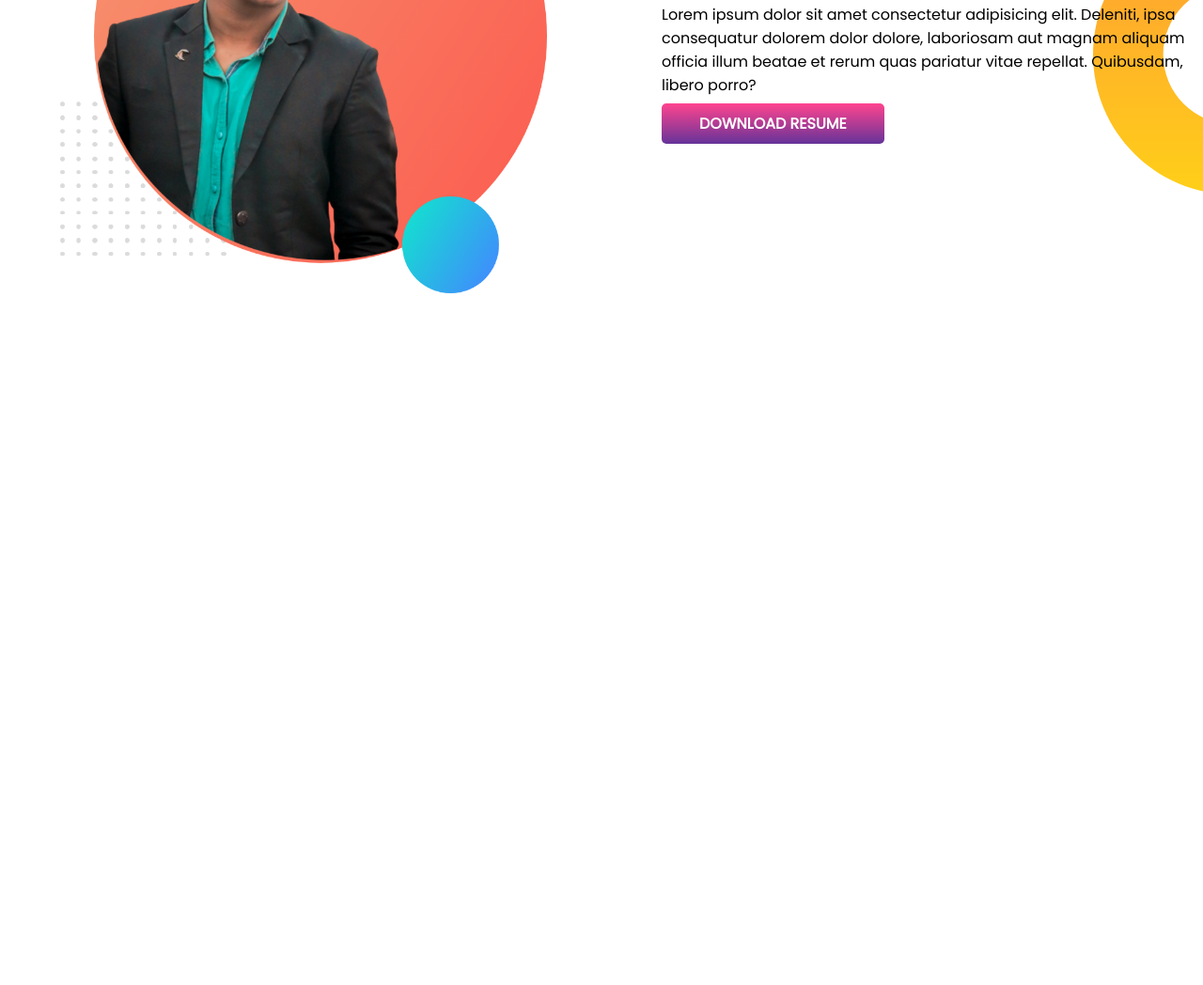
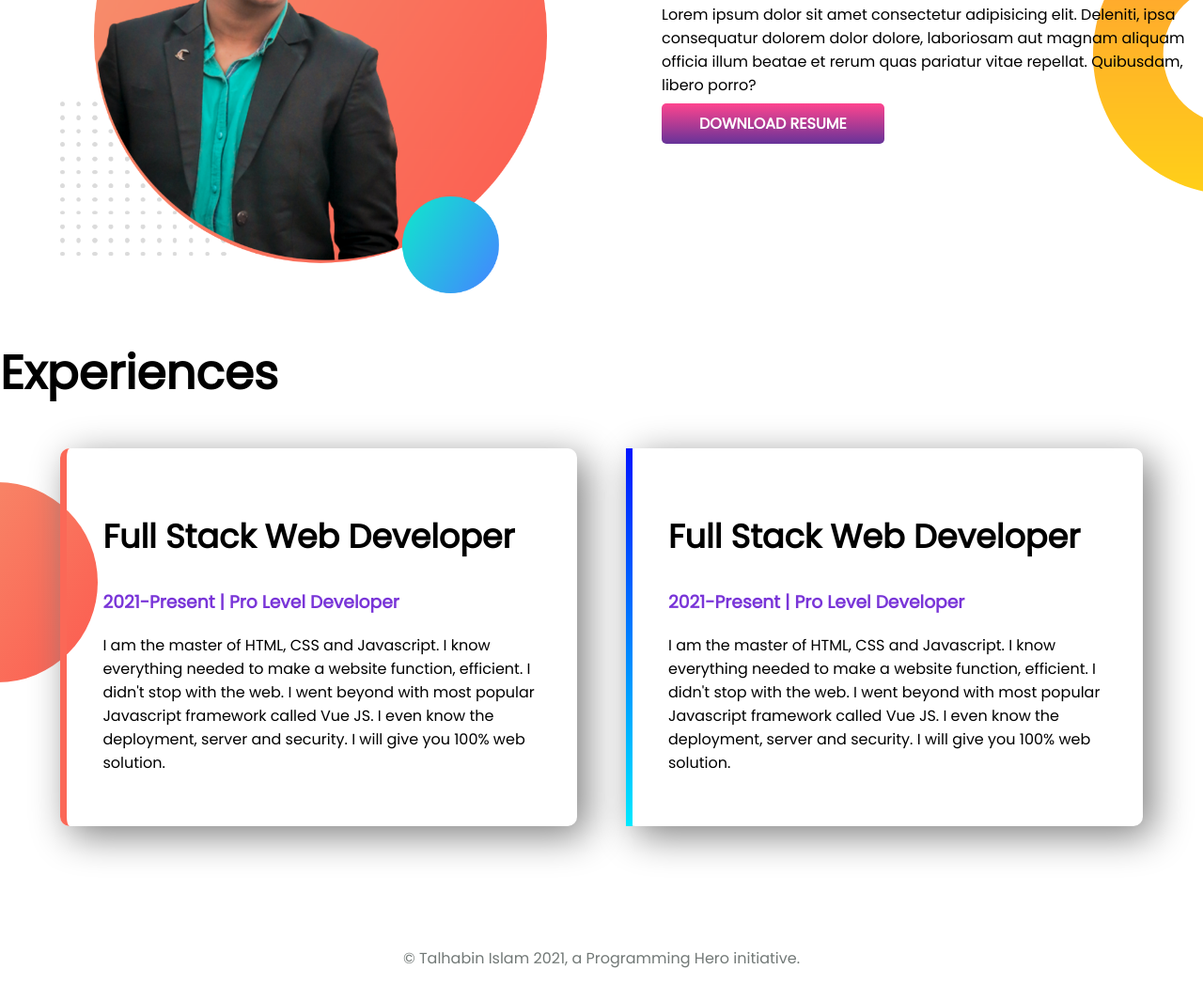
Before and after one commit to talhabinislamfarhad/portfolio, a plain HTML site: page index.html in a window 1280 px wide. Shown: the part 835-1883 px from the top of the page at 94% size. Before the commit the page ends 1154 px from the top, so only its background shows below. Drawn offline with Linux system fonts and the light colour scheme.

Commit message:
2nd commit

```diff
--- a/index.html
+++ b/index.html
@@ -13,10 +13,10 @@
 </head>
 
 <body>
-    <section class="one">
+    <section class="one flex-container">
         <div class="half-width">
             <h1>Welcome To </h1>
-            <h1> <span>Talhabin Islam</span> World!</h1>
+            <h1> <span class="color">Talhabin Islam</span> World!</h1>
             <h3>Professional Wordpress Developer</h3>
             <p>Lorem ipsum dolor sit amet consectetur adipisicing elit. Deleniti, ipsa consequatur dolorem dolor dolore,
                 laboriosam aut magnam aliquam officia illum beatae et rerum quas pariatur vitae repellat. Quibusdam,
@@ -29,7 +29,7 @@
             <img src="img/farhad2.png" alt="">
         </div>
     </section>
-    <section class="two">
+    <section class="two flex-container">
         <div class="half-width">
             <img src="img/farhad.png" alt="">
         </div>
@@ -44,6 +44,30 @@
                 href="https://www.linkedin.com/in/talhabin-islam-farhad-13b35117a/">DOWNLOAD RESUME</a>
         </div>
     </section>
+    <section class="three">
+        <h1>Experiences</h1>
+        <div class="flex-container item">
+            <div class="half-width box-one">
+                <h2>Full Stack Web Developer</h2>
+                <h3 class="color">2021-Present | Pro Level Developer</h3>
+                <p>I am the master of HTML, CSS and Javascript. I know everything needed to make a website function,
+                    efficient. I didn't stop with the web. I went beyond with most popular Javascript framework called
+                    Vue
+                    JS. I even know the deployment, server and security. I will give you 100% web solution.</p>
+            </div>
+            <div class="half-width box-two">
+                <h2>Full Stack Web Developer</h2>
+                <h3 class="color">2021-Present | Pro Level Developer</h3>
+                <p>I am the master of HTML, CSS and Javascript. I know everything needed to make a website function,
+                    efficient. I didn't stop with the web. I went beyond with most popular Javascript framework called
+                    Vue
+                    JS. I even know the deployment, server and security. I will give you 100% web solution.</p>
+            </div>
+        </div>
+    </section>
+    <section class="four">
+        <p>© Talhabin Islam 2021, a Programming Hero initiative.</p>
+    </section>
 </body>
 
 </html>
--- a/style.css
+++ b/style.css
@@ -2,17 +2,20 @@ body{
     font-family: 'Poppins', sans-serif;
     margin: 0;
 }
-span{
+.color{
     color: #7935D8;
 }
 h1{
     font-size: 50px;
 }
+h2{
+    font-size: 35px;
+}
 .half-width{
     width: 50%;
     padding-left: 5%;
 }
-section{
+.flex-container{
     display: flex;
 }
 .one {
@@ -36,3 +39,30 @@ section{
     background-repeat: no-repeat;
     background-position: right;
 }
+.three{
+    margin-bottom: 10%;
+    background-image: url(img/exp-bg.png);
+    background-repeat: no-repeat;
+    background-position: left;
+}
+.four{
+    text-align: center;
+    color: #727977;
+}
+.box-one {
+    padding: 3%;
+    box-shadow: 10px 10px 40px gray;
+    margin-left: 5%;
+    margin-right: 2%;
+    border-left: 7px solid #FB6857;
+    border-radius: 10px;
+}
+.box-two {
+    padding: 3%;
+    box-shadow: 10px 10px 40px gray;
+    margin-left: 2%;
+    margin-right: 5%;
+    border-left: 7px solid;
+    border-radius: 10px;
+    border-image: linear-gradient(#0002FF, #00FCFF) 30;
+}
```
